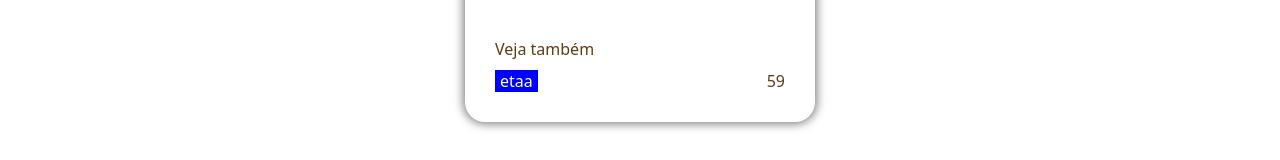
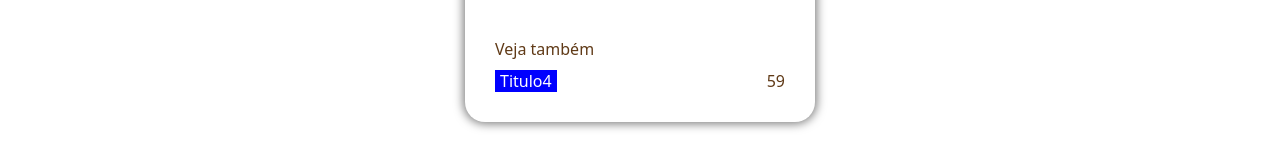
Before and after one commit to pet-ads/b-social, a React (Vite) app: page / in a window 1280 px wide. Shown: the part 614-774 px from the top of the page. Built offline with nearby package versions, Linux system fonts and the light colour scheme.

Commit message:
feat: Implements goToSlide to TagClick

```diff
--- a/public/data/data.json
+++ b/public/data/data.json
@@ -1,65 +1,71 @@
 [
     {
+        "id": "1",
         "image": "../Images/arteFake1.png",
         "text": "Lorem ipsum dolor sit amet, consectetur adipiscing elit. Vivamus faucibus efficitur velit, a pharetra ligula venenatis at. Vestibulum luctus ante et purus iaculis, nec consequat nibh faucibus.",
         "title": "Titulo1",
         "tag": {
-            "text": "etaa",
+            "text": "Titulo4",
             "backgroundColor": "blue",
             "textColor": "white",
             "number": "59"
         }
     },
     {
+        "id": "2",
         "image": "../Images/arteFake2.png",
         "text": "Lorem ipsum dolor sit amet, consectetur adipiscing elit. Vivamus faucibus efficitur velit, a pharetra ligula venenatis at. Vestibulum luctus ante et purus iaculis, nec consequat nibh faucibus.",
-        "title": "Titulo1",
+        "title": "Titulo2",
         "tag": {
-            "text": "etaa",
+            "text": "Titulo5",
             "backgroundColor": "blue",
             "textColor": "white",
             "number": "59"
         }
     },
     {
+        "id": "3",
         "image": "../Images/arteFake3.png",
         "text": "Lorem ipsum dolor sit amet, consectetur adipiscing elit. Vivamus faucibus efficitur velit, a pharetra ligula venenatis at. Vestibulum luctus ante et purus iaculis, nec consequat nibh faucibus.",
-        "title": "Titulo1",
+        "title": "Titulo3",
         "tag": {
-            "text": "etaa",
+            "text": "Titulo1",
             "backgroundColor": "blue",
             "textColor": "white",
             "number": "59"
         }
     },
     {
+        "id": "4",
         "image": "../Images/arteFake4.png",
         "text": "Lorem ipsum dolor sit amet, consectetur adipiscing elit. Vivamus faucibus efficitur velit, a pharetra ligula venenatis at. Vestibulum luctus ante et purus iaculis, nec consequat nibh faucibus.",
-        "title": "Titulo1",
+        "title": "Titulo4",
         "tag": {
-            "text": "etaa",
+            "text": "Titulo6",
             "backgroundColor": "blue",
             "textColor": "white",
             "number": "59"
         }
     },
     {
+        "id": "5",
         "image": "../Images/arteFake5.png",
         "text": "Lorem ipsum dolor sit amet, consectetur adipiscing elit. Vivamus faucibus efficitur velit, a pharetra ligula venenatis at. Vestibulum luctus ante et purus iaculis, nec consequat nibh faucibus.",
-        "title": "Titulo1",
+        "title": "Titulo5",
         "tag": {
-            "text": "etaa",
+            "text": "Titulo2",
             "backgroundColor": "blue",
             "textColor": "white",
             "number": "59"
         }
     },
     {
+        "id": "6",
         "image": "../Images/arteFake6.png",
         "text": "Lorem ipsum dolor sit amet, consectetur adipiscing elit. Vivamus faucibus efficitur velit, a pharetra ligula venenatis at. Vestibulum luctus ante et purus iaculis, nec consequat nibh faucibus.",
-        "title": "Titulo1",
+        "title": "Titulo6",
         "tag": {
-            "text": "etaa",
+            "text": "Titulo1",
             "backgroundColor": "blue",
             "textColor": "white",
             "number": "59"
--- a/src/App.tsx
+++ b/src/App.tsx
@@ -1,3 +1,4 @@
+import { useState } from "react";
 import "./App.css";
 import { motion } from "framer-motion";
 import Card from "./components/Card/Card";
@@ -6,14 +7,21 @@ import Slider from "./components/Slider/Slider";
 import Header from "./components/Header/Header";
 
 function App() {
+  const [activeIndex, setActiveIndex] = useState(0);
+
+  const handleTagClick = (index: number) => {
+    setActiveIndex(index);
+  };
+
   return (
     <>
       <div className="App">
         <Header text="B-Social" />
-        <Slider data={Data}>
+        <Slider data={Data} activeIndex={activeIndex}>
+          {" "}
           {Data.map((data, index) => (
             <motion.div className="item" key={index}>
-              <Card image={data.image} title={data.title} text={data.text} tag={data.tag} />
+              <Card image={data.image} title={data.title} text={data.text} tag={data.tag} onTagClick={handleTagClick} />
             </motion.div>
           ))}
         </Slider>
--- a/src/components/Card/Card.tsx
+++ b/src/components/Card/Card.tsx
@@ -7,9 +7,10 @@ interface CardType {
   title: string;
   text: string;
   tag: TagType;
+  onTagClick: (index: number) => void;
 }
 
-export default function Card({ image, title, text, tag }: CardType) {
+export default function Card({ image, title, text, tag, onTagClick }: CardType) {
   return (
     <div className="cardContainer">
       <div className="cardImage">
@@ -22,7 +23,13 @@ export default function Card({ image, title, text, tag }: CardType) {
         </div>
         <div className="indicatedTopicContainer">
           <p className="indicatedTopicTitle">Veja também</p>
-          <Tag text={tag.text} textColor={tag.textColor} backgroundColor={tag.backgroundColor} number={tag.number} />
+          <Tag
+            text={tag.text}
+            textColor={tag.textColor}
+            backgroundColor={tag.backgroundColor}
+            number={tag.number}
+            onIndexChange={onTagClick} // Passa o callback para Tag
+          />
         </div>
       </div>
     </div>
--- a/src/components/Card/subComponent/Tag.tsx
+++ b/src/components/Card/subComponent/Tag.tsx
@@ -1,14 +1,24 @@
-import {TagType} from "./TagTypeInterface"
-import "./TagStyle.css"
+import { TagType } from "./TagTypeInterface";
+import "./TagStyle.css";
+import { useState } from "react";
+import Data from "../../../../public/data/data.json";
 
-export default function Tag({text, textColor, backgroundColor, number}: TagType) {
-    return (
-        <div className="TagContainer">
-            <div className="Tag" style={{backgroundColor: backgroundColor, color: textColor}}>
-                <p>{text}</p>
-            </div>
-            <p>{number}</p>
-        </div>
+export default function Tag({ text, textColor, backgroundColor, number, onIndexChange }: TagType) {
+  const [reference, setReference] = useState("");
 
-    );
+  const handleClick = () => {
+    setReference(text);
+    const index = Data.findIndex((element) => element.title === text);
+    if (onIndexChange) onIndexChange(index); // Chama o callback com o índice encontrado
+    reference;
+  };
+
+  return (
+    <div className="TagContainer" onClick={handleClick}>
+      <div className="Tag" style={{ backgroundColor: backgroundColor, color: textColor }}>
+        <p>{text}</p>
+      </div>
+      <p>{number}</p>
+    </div>
+  );
 }
--- a/src/components/Card/subComponent/TagStyle.css
+++ b/src/components/Card/subComponent/TagStyle.css
@@ -9,3 +9,7 @@
     padding-left: 5px;
     padding-right: 5px;
 }
+
+.TagContainer:hover {
+    cursor: pointer;
+}
--- a/src/components/Slider/Slider.tsx
+++ b/src/components/Slider/Slider.tsx
@@ -3,6 +3,7 @@ import { motion } from "framer-motion";
 import useSlider from "../../hooks/useSlider";
 import { TagType } from "../Card/subComponent/TagTypeInterface";
 import { useDragConstraints } from "../../hooks/useDragConstraints";
+import { useEffect } from "react";
 
 interface Data {
   text: string;
@@ -14,12 +15,18 @@ interface Data {
 interface iSliderProps {
   children: React.ReactNode;
   data: Data[];
+  activeIndex: number;
 }
 
-export default function Slider({ children, data }: iSliderProps) {
-  const { currentX, carousel, handleDragEnd } = useSlider({ itemCount: data.length });
+export default function Slider({ children, data, activeIndex }: iSliderProps) {
+  const { currentX, carousel, handleDragEnd, goToSlide } = useSlider({ itemCount: data.length });
   const getDragConstraints = useDragConstraints({ carousel, itemCount: data.length });
-
+  {
+    useEffect(() => {
+      goToSlide(activeIndex);
+    }, [activeIndex, goToSlide]);
+  }
+  activeIndex;
   return (
     <motion.div className="slider">
       <motion.div className="carousel" ref={carousel} whileTap={{ cursor: "grabbing" }}>
--- a/src/hooks/useSlider.ts
+++ b/src/hooks/useSlider.ts
@@ -24,6 +24,13 @@ function useSlider({ itemCount }: UseSliderProps) {
     return () => window.removeEventListener("resize", updateSize);
   }, []);
 
+  const goToSlide = (index: number) => {
+    if (index >= 0 && index < itemCount && carousel.current) {
+      setActiveIndex(index);
+      setCurrentX(-index * itemWidth);
+    }
+  };
+
   const handleDragEnd = (_: MouseEvent | TouchEvent | PointerEvent, info: PanInfo) => {
     if (!carousel.current) return;
 
@@ -37,7 +44,7 @@ function useSlider({ itemCount }: UseSliderProps) {
     }
   };
 
-  return { currentX, activeIndex, carousel, handleDragEnd };
+  return { currentX, activeIndex, carousel, handleDragEnd, goToSlide };
 }
 
 export default useSlider;
```
Also changed, not shown: src/components/Card/subComponent/TagTypeInterface.tsx (+5 -4 lines).
